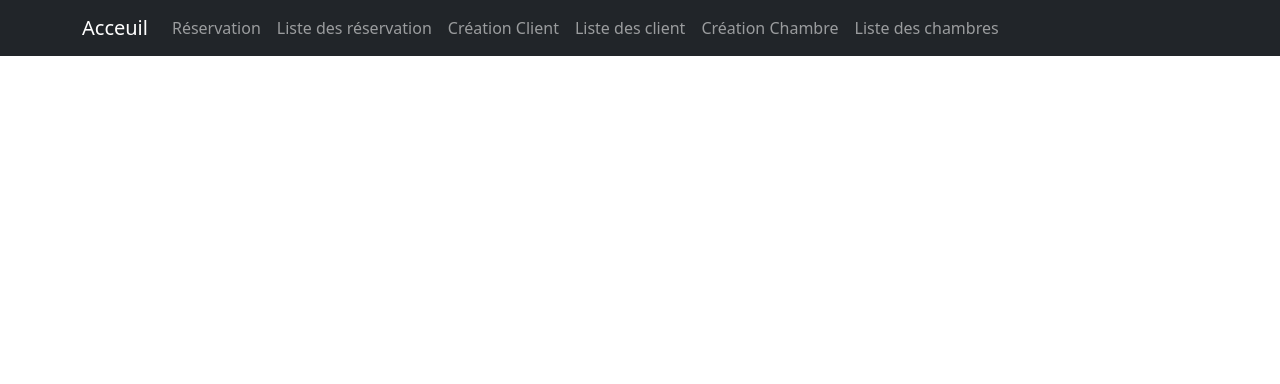
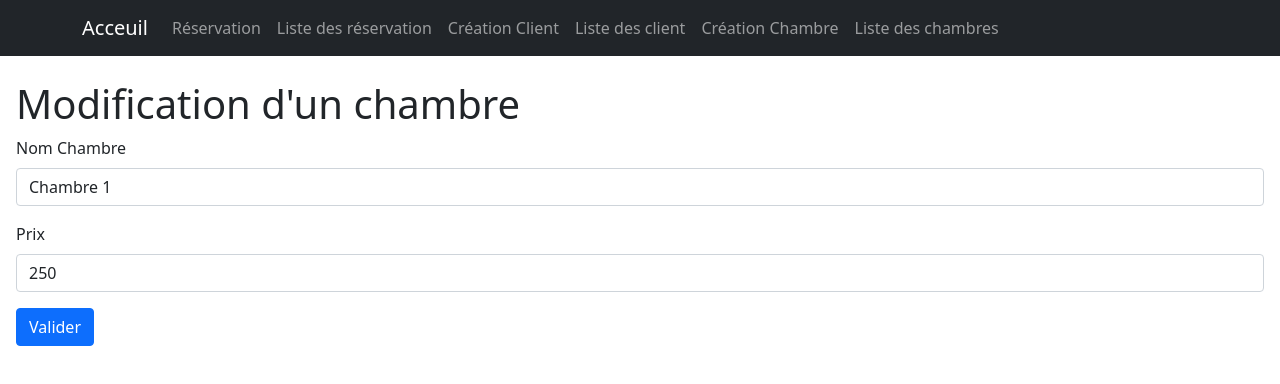
Before and after one commit to tafitahery/hotel-v2, a React (Create React App) app: page /updateRoom/1 in a window 1280 px wide. Shown: the top 384 px of the page. Built offline with nearby package versions, Linux system fonts and the light colour scheme; data requests are answered from the project's data file.

Commit message:
CRUD Update room

```diff
--- a/src/assets/db.json
+++ b/src/assets/db.json
@@ -20,14 +20,12 @@
   "rooms": [
     {
       "name": "Chambre 1",
-      "price": 100,
-      "isReserved": false,
+      "price": 250,
       "id": 1
     },
     {
       "name": "Chambre 2",
-      "price": 150,
-      "isReserved": false,
+      "price": 300,
       "id": 2
     }
   ],
--- /dev/null
+++ b/src/components/EditRoom/index.jsx
@@ -0,0 +1,15 @@
+import React from 'react';
+import { Button } from 'react-bootstrap';
+import { useNavigate } from 'react-router-dom';
+
+const EditRoom = ({ id }) => {
+  const navigate = useNavigate();
+
+  return (
+    <Button variant="secondary" onClick={() => navigate('/updateRoom/' + id)}>
+      Editer
+    </Button>
+  );
+};
+
+export default EditRoom;
--- a/src/components/ShowRoom/index.jsx
+++ b/src/components/ShowRoom/index.jsx
@@ -1,15 +1,15 @@
 import React from 'react';
 import PropTypes from 'prop-types';
 import { Button } from 'react-bootstrap';
+import EditRoom from '../EditRoom';
 
-const ShowRoom = ({ name, price }) => {
+const ShowRoom = ({ id, name, price }) => {
   return (
     <tr>
       <td>{name}</td>
       <td>Ar {price}</td>
       <td>
-        <Button variant="secondary">Editer</Button>{' '}
-        <Button variant="danger">Supprimer</Button>
+        <EditRoom id={id} /> <Button variant="danger">Supprimer</Button>
       </td>
     </tr>
   );
--- a/src/index.jsx
+++ b/src/index.jsx
@@ -12,6 +12,7 @@ import ListRooms from './pages/ListRooms';
 import Reservation from './pages/Reservation';
 import Home from './pages/Home';
 import UpdateClient from './pages/UpdateClient';
+import UpdateRoom from './pages/UpdateRoom';
 
 const root = ReactDOM.createRoot(document.getElementById('root'));
 root.render(
@@ -27,6 +28,7 @@ root.render(
         <Route path="/updateClient/:id" element={<UpdateClient />} />
         <Route path="/createRoom" element={<CreateRoom />} />
         <Route path="/listRooms" element={<ListRooms />} />
+        <Route path="/updateRoom/:id" element={<UpdateRoom />} />
       </Routes>
     </BrowserRouter>
   </React.StrictMode>
--- a/src/pages/ListRooms/index.jsx
+++ b/src/pages/ListRooms/index.jsx
@@ -24,7 +24,7 @@ const ListRooms = () => {
         </thead>
         <tbody>
           {rooms.map(({ id, name, price }) => (
-            <ShowRoom key={id} name={name} price={price} />
+            <ShowRoom key={id} id={id} name={name} price={price} />
           ))}
         </tbody>
       </Table>
--- /dev/null
+++ b/src/pages/UpdateRoom/index.jsx
@@ -0,0 +1,63 @@
+import axios from 'axios';
+import React, { useState, useEffect } from 'react';
+import { Form, Button } from 'react-bootstrap';
+import { useNavigate, useParams } from 'react-router-dom';
+import { getData } from '../../utils/data';
+
+const UpdateClient = () => {
+  const [room, setRoom] = useState({});
+  const [name, setName] = useState('');
+  const [price, setPrice] = useState(0);
+
+  const navigate = useNavigate();
+  const { id } = useParams();
+
+  useEffect(() => {
+    getData('http://localhost:4000/rooms', id).then((res) => setRoom(res));
+  }, [id]);
+
+  const handleSubmit = (e) => {
+    e.preventDefault();
+
+    const data = {
+      name: name ? name : room.name,
+      price: price ? parseInt(price) : room.price,
+    };
+
+    axios.put('http://localhost:4000/rooms/' + id, data);
+    navigate('/listRooms');
+  };
+
+  return (
+    <div className="mt-4 ms-3 me-3">
+      <h1>Modification d'un chambre</h1>
+      <Form onSubmit={(e) => handleSubmit(e)}>
+        <Form.Group className="mb-3" controlId="name">
+          <Form.Label>Nom Chambre</Form.Label>
+          <Form.Control
+            type="text"
+            placeholder="Entrer nom chambre"
+            required
+            defaultValue={room.name}
+            onChange={(e) => setName(e.target.value)}
+          />
+        </Form.Group>
+        <Form.Group className="mb-3" controlId="price">
+          <Form.Label>Prix</Form.Label>
+          <Form.Control
+            type="number"
+            placeholder="Entrer prix/nuit"
+            required
+            defaultValue={room.price}
+            onChange={(e) => setPrice(e.target.value)}
+          />
+        </Form.Group>
+        <Button variant="primary" type="submit">
+          Valider
+        </Button>
+      </Form>
+    </div>
+  );
+};
+
+export default UpdateClient;
```
